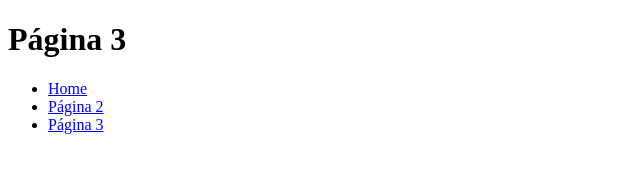
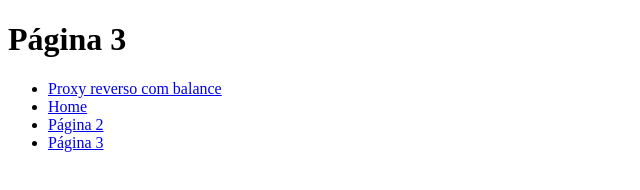
Before and after one commit to leandrocotrim/nginx-docker, a plain HTML site: page deploy/volume_html/index3.html in a window 1280 px wide. Shown: the whole page, without its empty margins (0-640 px from the left). Drawn offline with Linux system fonts and the light colour scheme.

Commit message:
Adicionando proxy reverso e balance, junto com arquivos staticos

```diff
--- a/deploy/volume_html/index3.html
+++ b/deploy/volume_html/index3.html
@@ -9,7 +9,8 @@
 <body>
     <h1>Página 3</h1>
     <ul>
-        <li><a href="/">Home</a></li>
+        <li><a href="/">Proxy reverso com balance</a></li>
+        <li><a href="/index.html">Home</a></li>
         <li><a href="/index2.html">Página 2</a></li>
         <li><a href="/index3.html">Página 3</a></li>
     </ul>
```
Also changed, not shown: deploy/volume_html/index.html (+2 -1 lines), deploy/volume_html/index2.html (+2 -1 lines), deploy/volume_service/index_service2.html (added, +1 -0 lines), deploy/volume_service/index_service3.html (added, +1 -0 lines), 3 other files.
